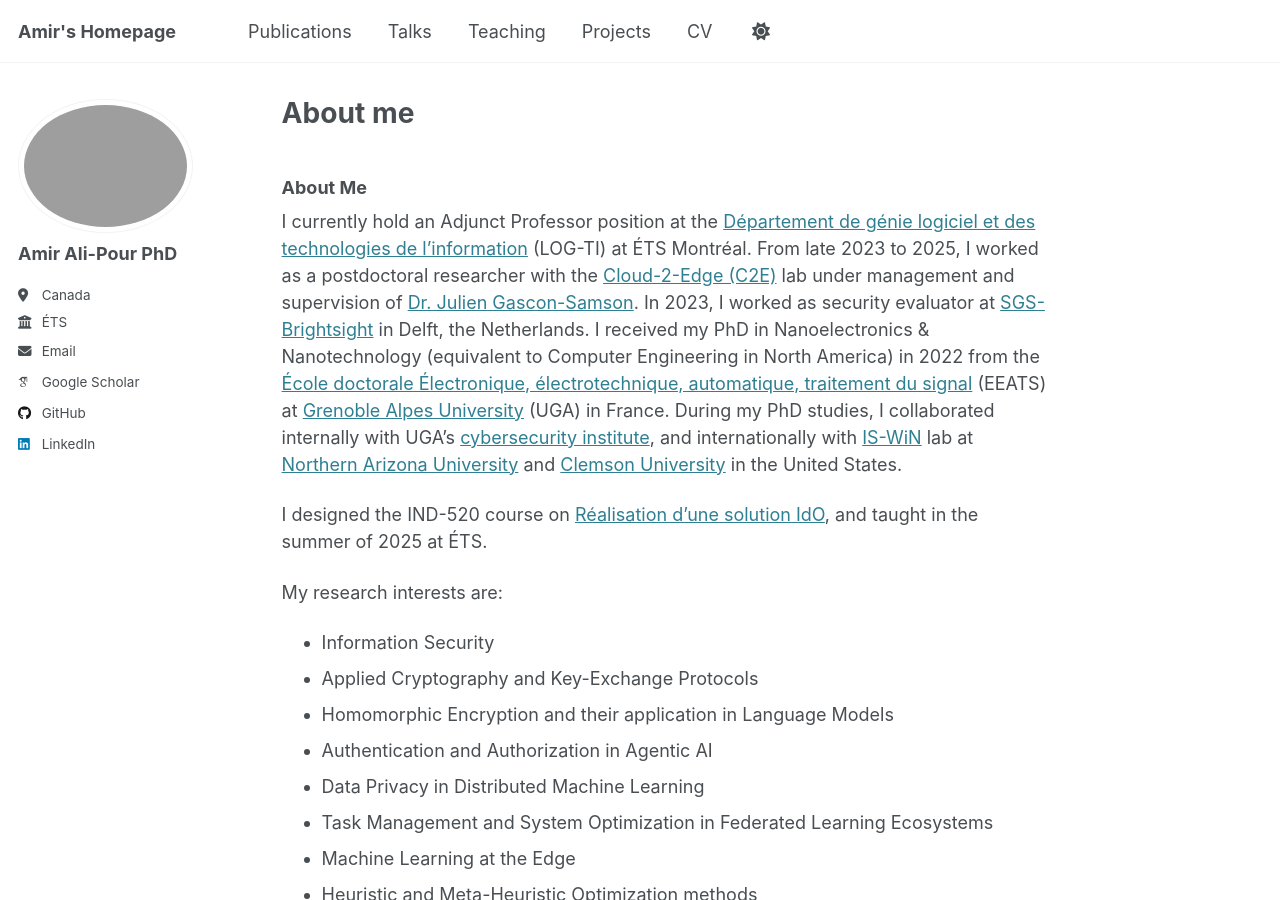
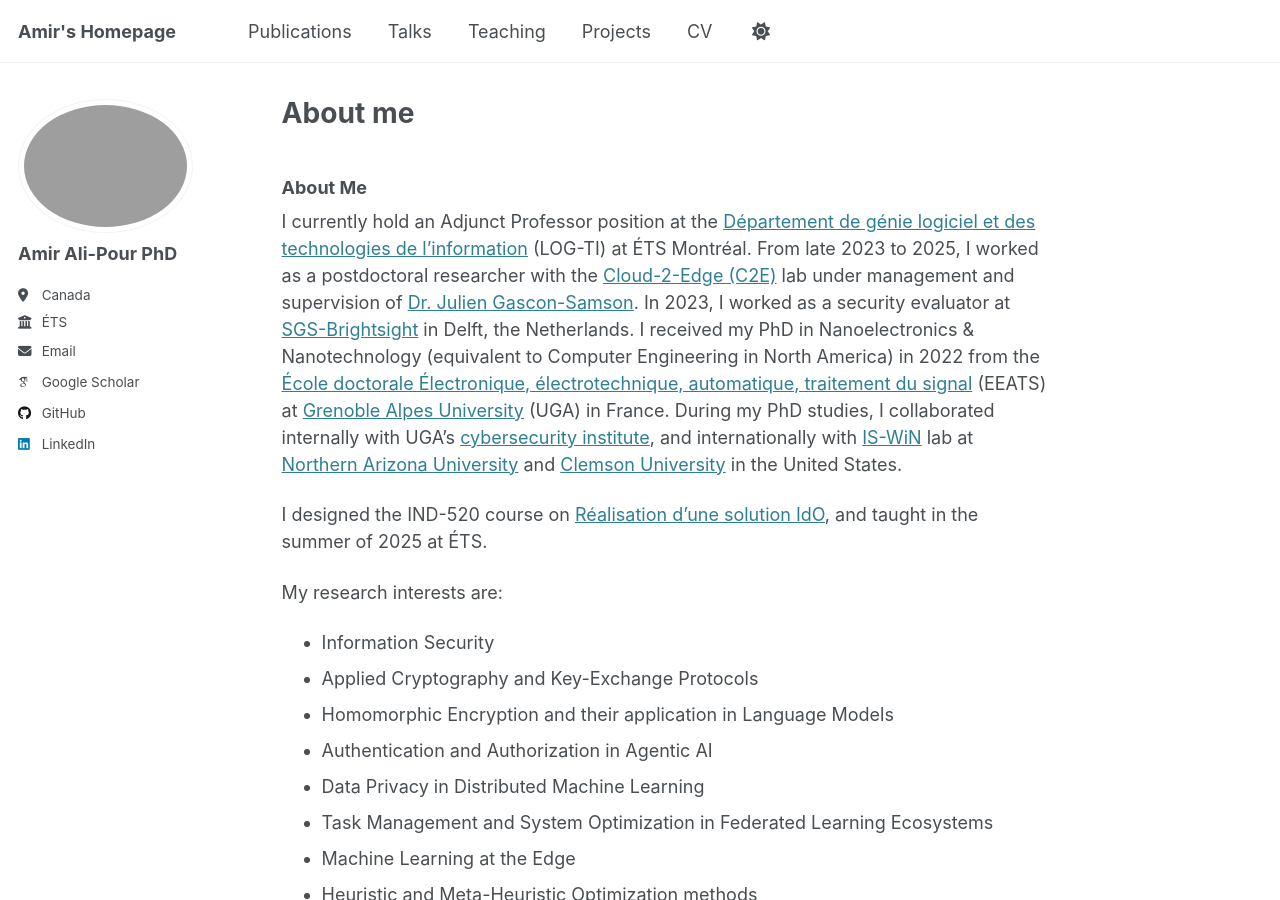
Before and after one commit to ali-pour-amir/ali-pour-amir.github.io, a Jekyll site: the page built from _pages/about.md, in a window 1280 px wide and 900 px high. Built offline with Jekyll 4.4.1, drawn with Linux system fonts in a browser that asks for light colours; some web fonts are replaced.

```diff
--- a/_pages/about.md
+++ b/_pages/about.md
@@ -8,7 +8,7 @@ redirect_from:
 ---
 ### About Me
 
-I currently hold an Adjunct Professor position at the [Département de génie logiciel et des technologies de l'information](https://www.etsmtl.ca/etudier-a-lets/departements/departement-genie-logiciel-ti) (LOG-TI) at ÉTS Montréal. From late 2023 to 2025, I worked as a postdoctoral researcher with the [Cloud-2-Edge (C2E)](https://www.juliengs.ca/) lab under management and supervision of [Dr. Julien Gascon-Samson](https://www.etsmtl.ca/en/study-at-ets/professors/jgsamson). In 2023, I worked as security evaluator at [SGS-Brightsight](https://www.brightsight.com/) in Delft, the Netherlands. I received my PhD in Nanoelectronics & Nanotechnology (equivalent to Computer Engineering in North America) in 2022 from the [École doctorale
+I currently hold an Adjunct Professor position at the [Département de génie logiciel et des technologies de l'information](https://www.etsmtl.ca/etudier-a-lets/departements/departement-genie-logiciel-ti) (LOG-TI) at ÉTS Montréal. From late 2023 to 2025, I worked as a postdoctoral researcher with the [Cloud-2-Edge (C2E)](https://www.juliengs.ca/) lab under management and supervision of [Dr. Julien Gascon-Samson](https://www.etsmtl.ca/en/study-at-ets/professors/jgsamson). In 2023, I worked as a security evaluator at [SGS-Brightsight](https://www.brightsight.com/) in Delft, the Netherlands. I received my PhD in Nanoelectronics & Nanotechnology (equivalent to Computer Engineering in North America) in 2022 from the [École doctorale
 Électronique, électrotechnique, automatique, traitement du signal](https://edeeats.univ-grenoble-alpes.fr/ecole-doctorale-electronique-electrotechnique-automatique-traitement-du-signal/ecole-doctorale-eeats-787822.kjsp) (EEATS) at [Grenoble Alpes University](https://www.univ-grenoble-alpes.fr/english/home-628540.kjsp) (UGA) in France. During my PhD studies, I collaborated internally with UGA's [cybersecurity institute](https://cybersecurity.univ-grenoble-alpes.fr/cybersecurity-institute/people), and internationally with [IS-WiN](https://sites.google.com/g.clemson.edu/is-win-lab/home) lab at [Northern Arizona University](https://nau.edu/) and [Clemson University](https://www.clemson.edu/) in the United States.
 
 I designed the IND-520 course on [Réalisation d’une solution IdO](https://www.etsmtl.ca/en/study/courses/ind520), and taught in the summer of 2025 at ÉTS.
```
